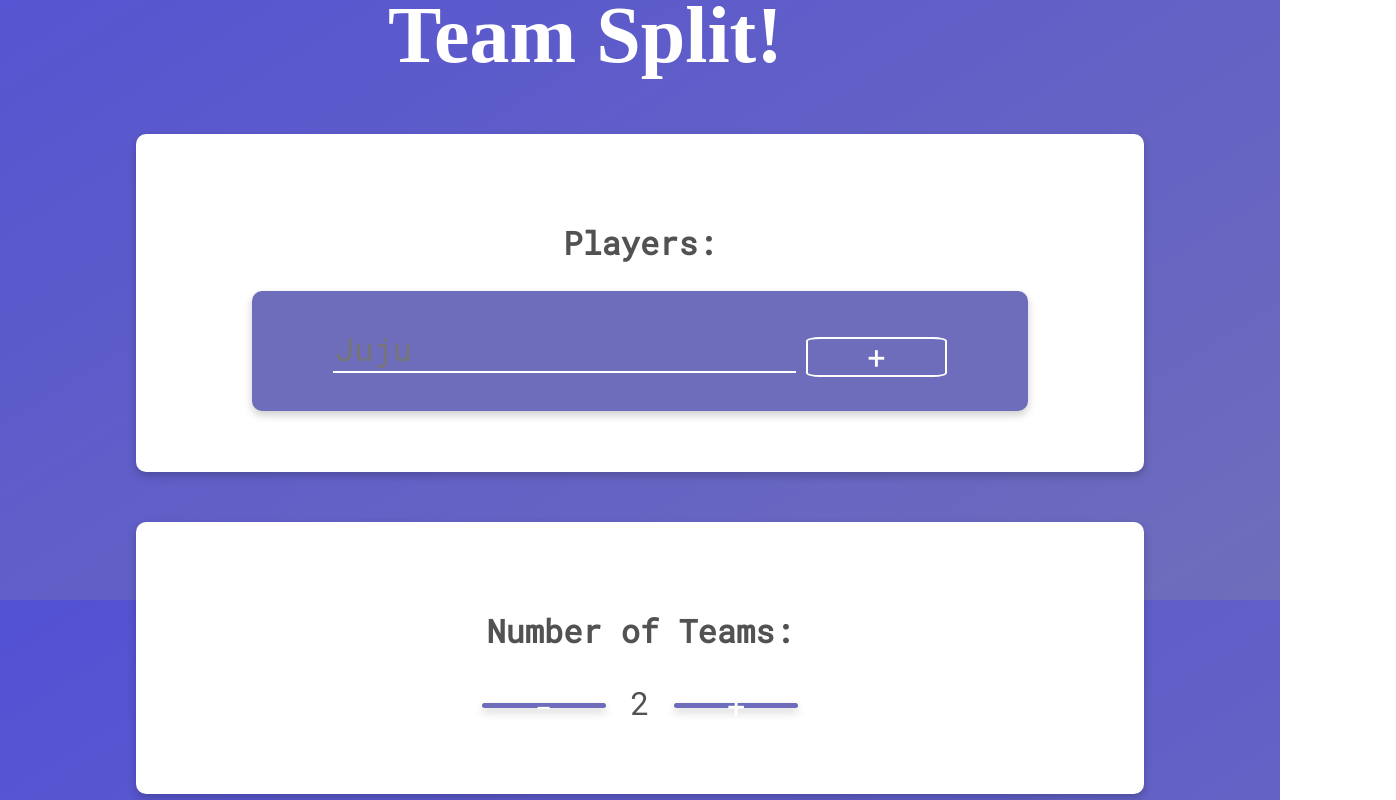
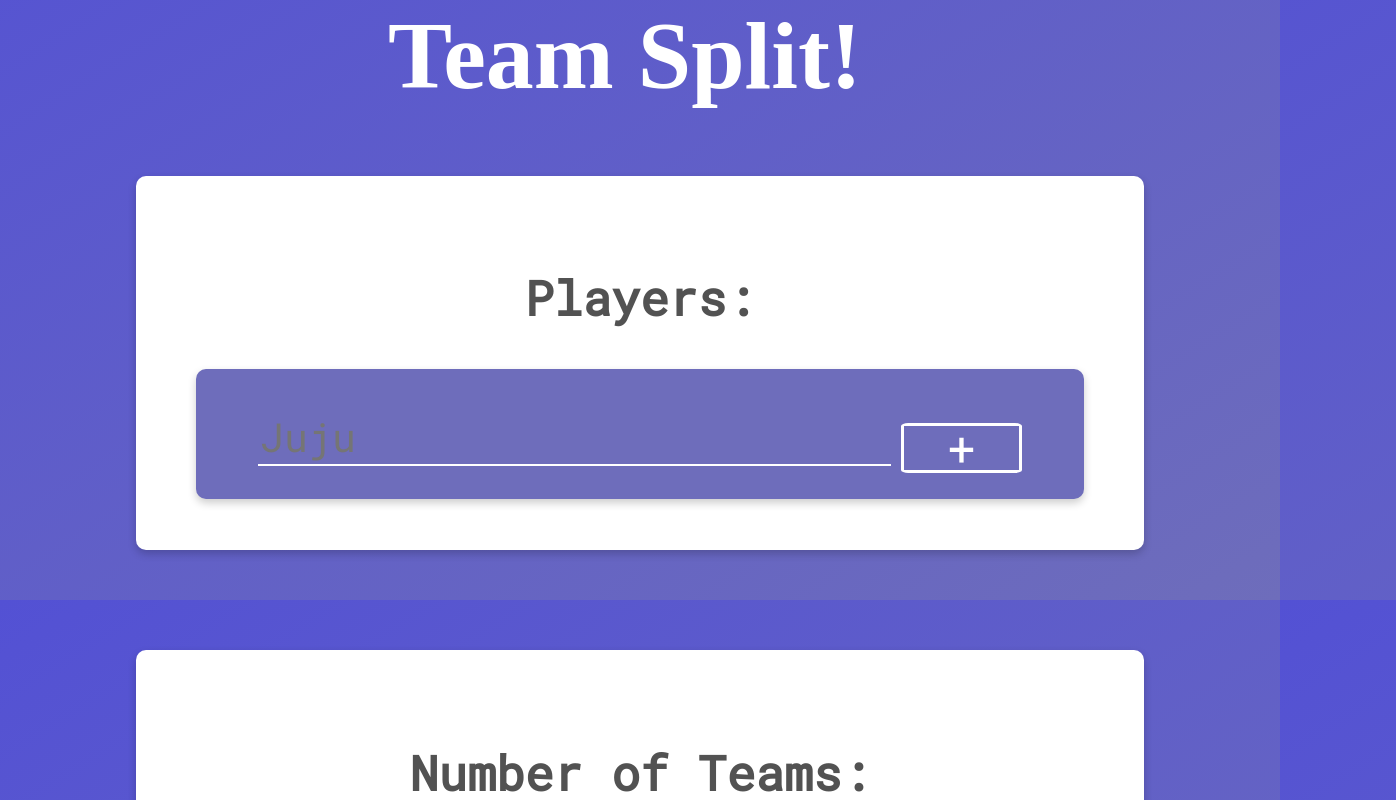
Before and after one commit to brandonnhem/team-split, a React (Create React App) app: page / in a window 1280 px wide. Shown: the part 200-1000 px from the top of the page, 1396 px wide, since content can reach past the window. Built offline with nearby package versions, Linux system fonts and the light colour scheme; a web font is replaced by a local one.

Commit message:
added styles for larger screens

```diff
--- a/public/styles.css
+++ b/public/styles.css
@@ -189,3 +189,65 @@ a:visited {
         font-size: 1.2rem;
     }
 }
+
+@media (min-width: 1000px) {
+    .logo {
+        margin: 0 25%;
+        font-size: 3rem;
+        width: 100%;
+    }
+
+    h2 {
+        font-size: 3rem;
+    }
+
+    .card {
+        padding: 5% 10%;
+        margin-bottom: 10%;
+    }
+
+    h3 {
+        font-size: 2.5rem;
+        font-weight: 500;
+    }
+
+    input {
+        font-size: 2.5rem;
+        margin-top: 0%;
+        width: 78%;
+    }
+
+    .quantity {
+        font-size: 4rem;
+    }
+
+    .player-card {
+        padding: 10%;
+        margin: 5%;
+        font-size: 2.5rem;
+    }
+
+    .add-btn {
+        width: 15%;
+        height: 100%;
+        font-size: 3rem;
+        border-radius: 6%;
+        border: solid 3px;
+    }
+
+    .modify-btn {
+        font-size: 3rem;
+    }
+
+    .submit-btn {
+        font-size: 3rem;
+    }
+
+    footer {
+        font-size: 2rem;
+    }
+
+    .team-list {
+        background-color: rgb(241, 241, 241);
+    }
+}
```
